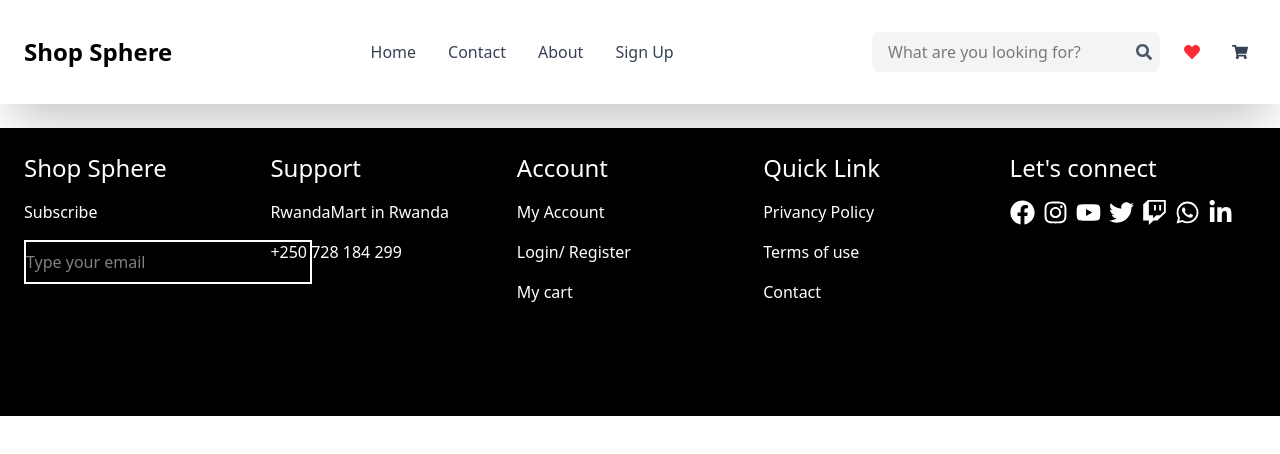
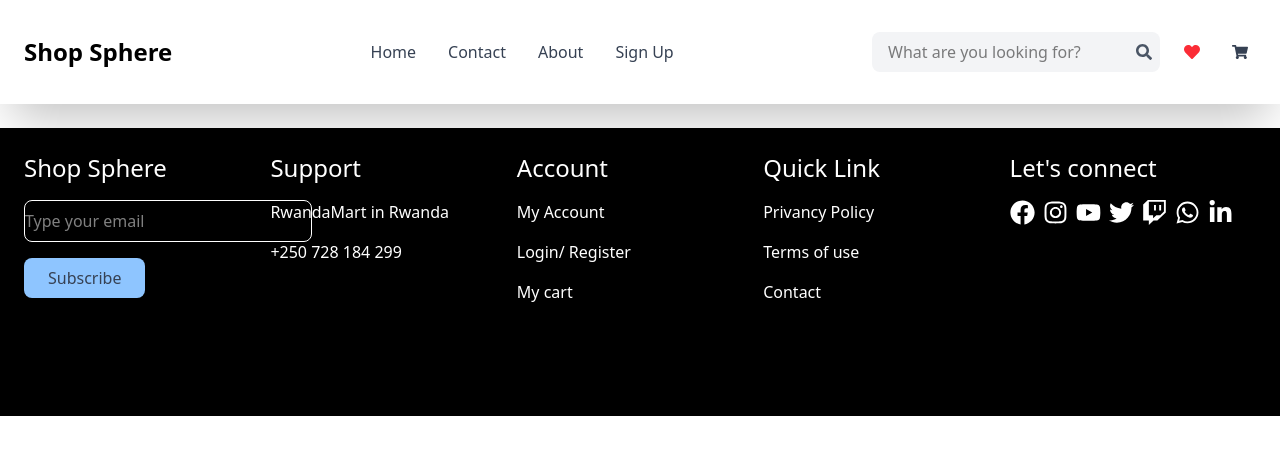
Before and after one commit to niyomugaboetiene/ecommerce-app, a React (Vite) app: page /footer in a window 1280 px wide. Shown: the top 454 px of the page. Built offline with nearby package versions, Linux system fonts and the light colour scheme.

Commit message:
ecommerce: building about footer

```diff
--- a/src/pages/Footer.jsx
+++ b/src/pages/Footer.jsx
@@ -5,8 +5,9 @@ const Footer = () => {
             <div className="bg-black text-white grid grid-cols-5 p-6 h-72">
                 <div className="space-y-4">
                      <h1 className="text-2xl font-medium">Shop Sphere </h1>
-                     <p>Subscribe</p>
-                     <input type="email" className="w-72 py-2 border-2" placeholder="Type your email"/>
+                     <input type="email" className="w-72 py-2 border  rounded-lg" placeholder="Type your email"/> <br />
+                    <button className="bg-blue-300 text-gray-700 px-6 py-2 rounded-lg hover:bg-blue-400 transition duration-200">Subscribe</button>
+
                 </div>
 
                  <div className="space-y-4">
```
